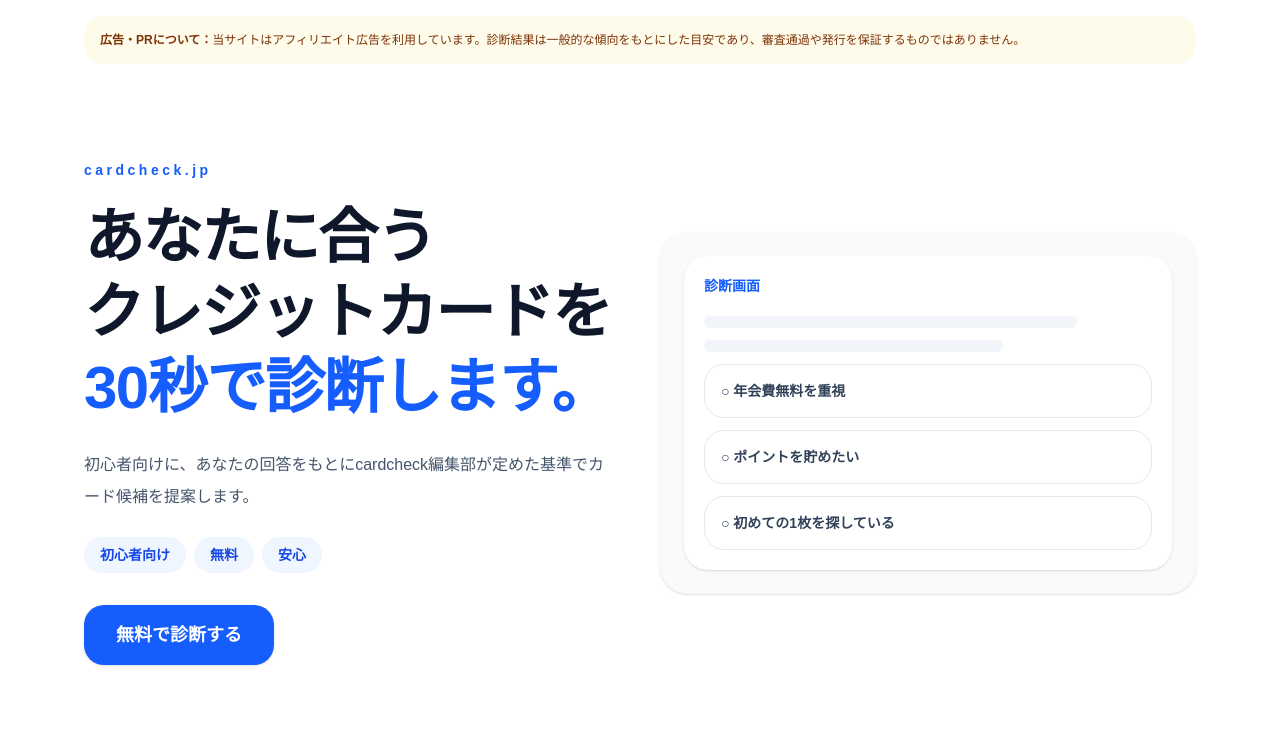
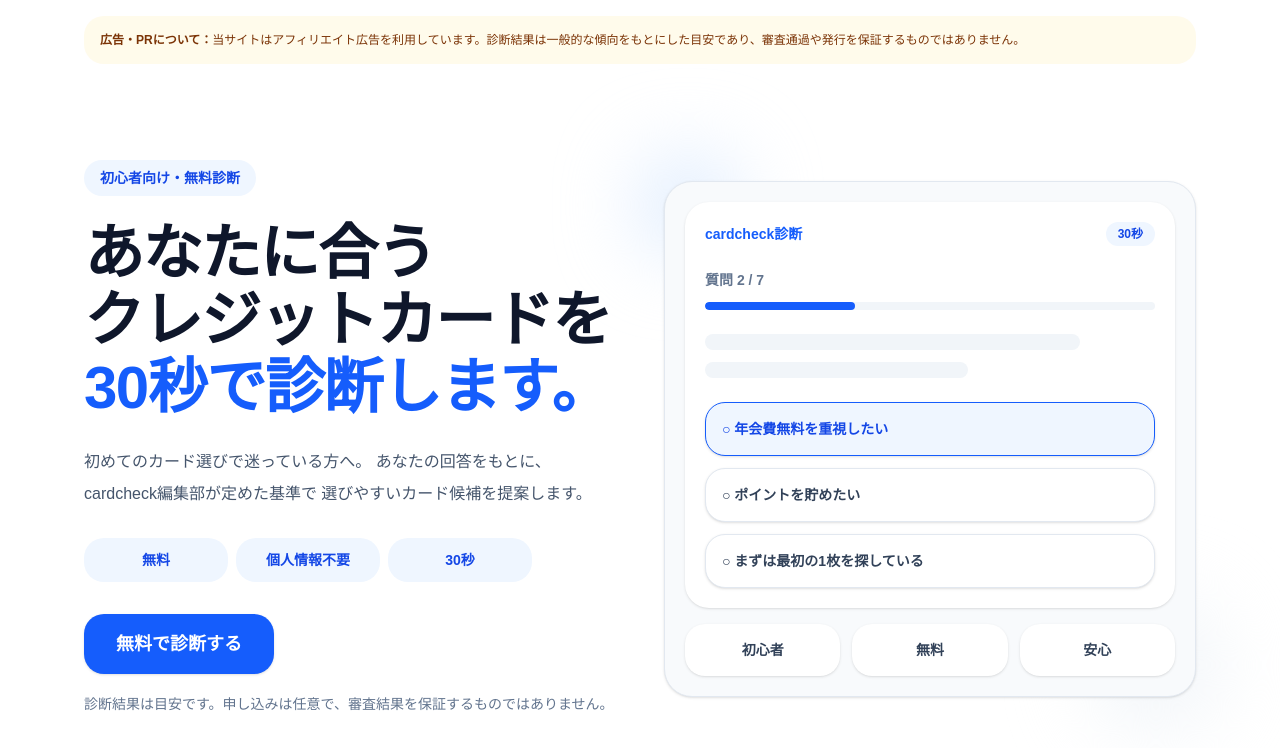
Before and after one commit to afmihiro38-cloud/cardcheck-diagnosis, a Next.js app: page / in a window 1280 px wide. Shown: the top 748 px of the page. Built offline with nearby package versions, Linux system fonts and the light colour scheme.

Commit message:
Update page.tsx

```diff
--- a/app/page.tsx
+++ b/app/page.tsx
@@ -305,13 +305,13 @@ function AffiliateNotice() {
 
 function Hero({ onStart }: { onStart: () => void }) {
   return (
-    <section className="mx-auto grid max-w-6xl items-center gap-10 px-5 py-16 md:grid-cols-2 md:py-24">
+    <section className="mx-auto grid max-w-6xl items-center gap-12 px-5 py-16 md:grid-cols-2 md:py-24">
       <div>
-        <p className="text-sm font-bold tracking-[0.25em] text-blue-600">
-          cardcheck.jp
-        </p>
+        <div className="inline-flex rounded-full bg-blue-50 px-4 py-2 text-sm font-bold text-blue-700">
+          初心者向け・無料診断
+        </div>
 
-        <h1 className="mt-5 text-4xl font-black leading-tight tracking-tight md:text-6xl">
+        <h1 className="mt-6 text-4xl font-black leading-[1.12] tracking-tight text-slate-900 md:text-6xl">
           あなたに合う
           <br />
           クレジットカードを
@@ -319,33 +319,77 @@ function Hero({ onStart }: { onStart: () => void }) {
           <span className="text-blue-600">30秒で診断します。</span>
         </h1>
 
-        <p className="mt-6 text-base leading-8 text-slate-600">
-          初心者向けに、あなたの回答をもとにcardcheck編集部が定めた基準でカード候補を提案します。
+        <p className="mt-6 max-w-xl text-base leading-8 text-slate-600">
+          初めてのカード選びで迷っている方へ。
+          あなたの回答をもとに、cardcheck編集部が定めた基準で
+          選びやすいカード候補を提案します。
         </p>
 
-        <div className="mt-6 flex flex-wrap gap-2 text-sm font-bold text-blue-700">
-          <span className="rounded-full bg-blue-50 px-4 py-2">初心者向け</span>
-          <span className="rounded-full bg-blue-50 px-4 py-2">無料</span>
-          <span className="rounded-full bg-blue-50 px-4 py-2">安心</span>
+        <div className="mt-7 grid max-w-md grid-cols-3 gap-2 text-center text-sm font-bold text-blue-700">
+          <div className="rounded-[20px] bg-blue-50 px-3 py-3">
+            無料
+          </div>
+          <div className="rounded-[20px] bg-blue-50 px-3 py-3">
+            個人情報不要
+          </div>
+          <div className="rounded-[20px] bg-blue-50 px-3 py-3">
+            30秒
+          </div>
         </div>
 
         <button
           onClick={onStart}
-          className="mt-8 rounded-[20px] bg-blue-600 px-8 py-4 text-lg font-black text-white shadow-sm transition hover:scale-[1.02] hover:bg-blue-700 hover:shadow-md"
+          className="mt-8 inline-flex w-full items-center justify-center rounded-[20px] bg-blue-600 px-8 py-4 text-lg font-black text-white shadow-sm transition hover:scale-[1.02] hover:bg-blue-700 hover:shadow-md sm:w-auto"
         >
           無料で診断する
         </button>
+
+        <p className="mt-4 text-sm leading-7 text-slate-500">
+          診断結果は目安です。申し込みは任意で、審査結果を保証するものではありません。
+        </p>
       </div>
 
-      <div className="rounded-[28px] bg-[#f8fafc] p-6 shadow-sm">
-        <div className="rounded-[24px] bg-white p-5 shadow-sm">
-          <p className="text-sm font-bold text-blue-600">診断画面</p>
-          <div className="mt-5 space-y-3">
-            <MockLine width="w-10/12" />
-            <MockLine width="w-8/12" />
-            <MockChoice text="年会費無料を重視" />
-            <MockChoice text="ポイントを貯めたい" />
-            <MockChoice text="初めての1枚を探している" />
+      <div className="relative">
+        <div className="absolute -left-6 -top-6 hidden h-24 w-24 rounded-full bg-blue-100 blur-2xl md:block" />
+        <div className="absolute -bottom-8 -right-6 hidden h-32 w-32 rounded-full bg-slate-100 blur-2xl md:block" />
+
+        <div className="relative rounded-[28px] border border-slate-200 bg-[#f8fafc] p-5 shadow-sm">
+          <div className="rounded-[24px] bg-white p-5 shadow-sm">
+            <div className="flex items-center justify-between">
+              <p className="text-sm font-black text-blue-600">
+                cardcheck診断
+              </p>
+              <span className="rounded-full bg-blue-50 px-3 py-1 text-xs font-bold text-blue-700">
+                30秒
+              </span>
+            </div>
+
+            <div className="mt-6">
+              <p className="text-sm font-bold text-slate-500">
+                質問 2 / 7
+              </p>
+
+              <div className="mt-3 h-2 overflow-hidden rounded-full bg-slate-100">
+                <div className="h-full w-4/12 rounded-full bg-blue-600" />
+              </div>
+            </div>
+
+            <div className="mt-6">
+              <div className="h-4 w-10/12 rounded-full bg-slate-100" />
+              <div className="mt-3 h-4 w-7/12 rounded-full bg-slate-100" />
+            </div>
+
+            <div className="mt-6 space-y-3">
+              <HeroMockChoice active text="年会費無料を重視したい" />
+              <HeroMockChoice text="ポイントを貯めたい" />
+              <HeroMockChoice text="まずは最初の1枚を探している" />
+            </div>
+          </div>
+
+          <div className="mt-4 grid grid-cols-3 gap-3">
+            <HeroMiniCard title="初心者" />
+            <HeroMiniCard title="無料" />
+            <HeroMiniCard title="安心" />
           </div>
         </div>
       </div>
@@ -361,6 +405,34 @@ function MockChoice({ text }: { text: string }) {
   return (
     <div className="rounded-[20px] border border-slate-200 bg-white p-4 text-sm font-bold text-slate-700">
       ○ {text}
+    </div>
+  );
+}
+
+function HeroMockChoice({
+  text,
+  active = false,
+}: {
+  text: string;
+  active?: boolean;
+}) {
+  return (
+    <div
+      className={`rounded-[20px] border p-4 text-sm font-bold shadow-sm ${
+        active
+          ? 'border-blue-600 bg-blue-50 text-blue-700'
+          : 'border-slate-200 bg-white text-slate-700'
+      }`}
+    >
+      ○ {text}
+    </div>
+  );
+}
+
+function HeroMiniCard({ title }: { title: string }) {
+  return (
+    <div className="rounded-[20px] bg-white p-4 text-center text-sm font-black text-slate-700 shadow-sm">
+      {title}
     </div>
   );
 }
```
